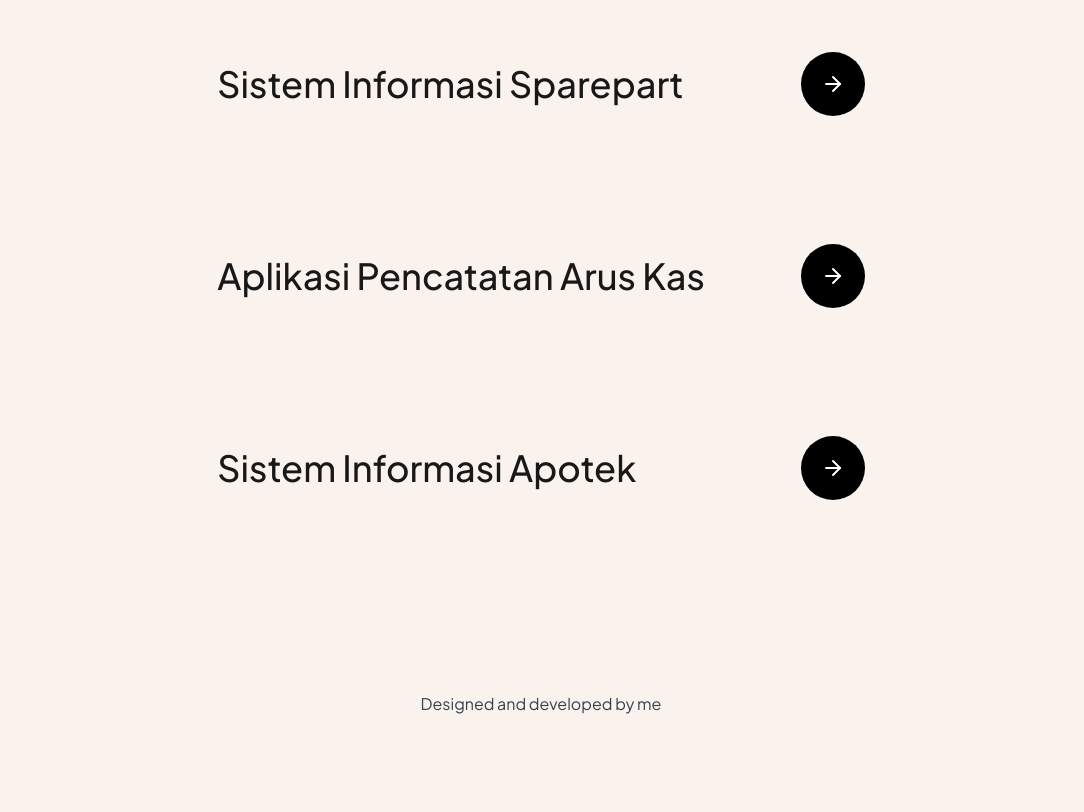
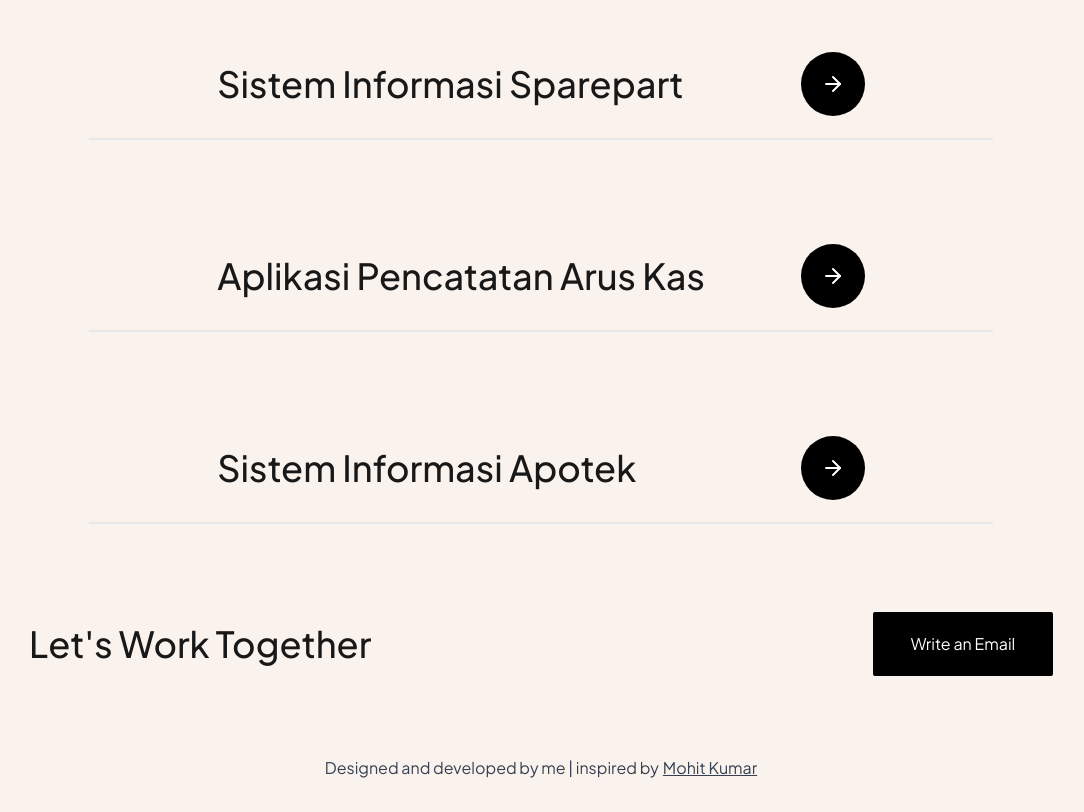
Before and after one commit to wildanrizkii/profile-portfolio, a Next.js app: page / in a window 1280 px wide. Shown: the part 1200-2012 px from the top of the page, without its empty margins (99-1183 px from the left). Before the commit the page ends 1948 px from the top, so only its background shows below. Built offline with nearby package versions, Linux system fonts and the light colour scheme.

Commit message:
Fix icon

```diff
--- a/src/components/Home/index.jsx
+++ b/src/components/Home/index.jsx
@@ -9,6 +9,9 @@ import { ArrowRight } from "lucide-react";
 const Portfolio = () => {
   const [position, setPosition] = useState({ x: 0, y: 0 });
   const [isHovered, setIsHovered] = useState(false);
+  const [isHovered1, setIsHovered1] = useState(false);
+  const [isHovered2, setIsHovered2] = useState(false);
+  const [isHovered3, setIsHovered3] = useState(false);
 
   const handleMouseMove = (e) => {
     const imageWidth = 192; // Sesuaikan ukuran gambar (misalnya w-48)
@@ -92,15 +95,33 @@ const Portfolio = () => {
                 <ArrowRight size={24} />
               </motion.span>
             </motion.button>
+
+            <motion.div
+              className="absolute bottom-[-24px] left-0 right-0 h-[2px] bg-gray-200" // Jarak 8px dari elemen di atas
+              initial={{ backgroundColor: "#e5e7eb" }} // Warna awal abu-abu
+              animate={{ backgroundColor: isHovered ? "#000000" : "#e5e7eb" }} // Animasi warna saat hover
+              transition={{ duration: 0.3 }} // Durasi animasi
+            />
           </div>
         </div>
+        {isHovered && (
+          <motion.img
+            src="/images/CMW.png"
+            alt="preview"
+            className="w-96 h-auto rounded-md shadow-2xl pointer-events-none fixed top-0 left-0 z-[-1]"
+            animate={{ x: position.x, y: position.y, opacity: 1 }}
+            initial={{ opacity: 0 }}
+            exit={{ opacity: 0 }}
+            transition={{ type: "spring", stiffness: 200, damping: 20 }}
+          />
+        )}
 
         {/* Project 2 */}
         <div className="items-center text-center w-full">
           <div
             className="flex flex-col md:flex-row gap-6 md:gap-24 justify-between items-center w-full px-8 md:px-32 relative"
-            onMouseEnter={() => setIsHovered(true)}
-            onMouseLeave={() => setIsHovered(false)}
+            onMouseEnter={() => setIsHovered1(true)}
+            onMouseLeave={() => setIsHovered1(false)}
             onMouseMove={handleMouseMove}
           >
             {/* Teks di kiri */}
@@ -122,11 +143,18 @@ const Portfolio = () => {
                 <ArrowRight size={24} />
               </motion.span>
             </motion.button>
+
+            <motion.div
+              className="absolute bottom-[-24px] left-0 right-0 h-[2px] bg-gray-200" // Jarak 8px dari elemen di atas
+              initial={{ backgroundColor: "#e5e7eb" }} // Warna awal abu-abu
+              animate={{ backgroundColor: isHovered1 ? "#000000" : "#e5e7eb" }} // Animasi warna saat hover
+              transition={{ duration: 0.3 }} // Durasi animasi
+            />
           </div>
         </div>
 
         {/* Gambar dengan animasi mengikuti cursor */}
-        {isHovered && (
+        {isHovered1 && (
           <motion.img
             src="/images/CMW.png"
             alt="preview"
@@ -141,8 +169,8 @@ const Portfolio = () => {
         <div className="items-center text-center w-full">
           <div
             className="flex flex-col md:flex-row gap-6 md:gap-24 justify-between items-center w-full px-8 md:px-32 relative"
-            onMouseEnter={() => setIsHovered(true)}
-            onMouseLeave={() => setIsHovered(false)}
+            onMouseEnter={() => setIsHovered2(true)}
+            onMouseLeave={() => setIsHovered2(false)}
             onMouseMove={handleMouseMove}
           >
             {/* Teks di kiri */}
@@ -164,11 +192,18 @@ const Portfolio = () => {
                 <ArrowRight size={24} />
               </motion.span>
             </motion.button>
+
+            <motion.div
+              className="absolute bottom-[-24px] left-0 right-0 h-[2px] bg-gray-200" // Jarak 8px dari elemen di atas
+              initial={{ backgroundColor: "#e5e7eb" }} // Warna awal abu-abu
+              animate={{ backgroundColor: isHovered2 ? "#000000" : "#e5e7eb" }} // Animasi warna saat hover
+              transition={{ duration: 0.3 }} // Durasi animasi
+            />
           </div>
         </div>
 
         {/* Gambar dengan animasi mengikuti cursor */}
-        {isHovered && (
+        {isHovered2 && (
           <motion.img
             src="/images/CMW.png"
             alt="preview"
@@ -181,9 +216,33 @@ const Portfolio = () => {
         )}
       </div>
 
+      <div className="items-center text-center w-full">
+        <div className="flex flex-col md:flex-row gap-6 md:gap-24 justify-between items-center w-full px-8 md:px-32 relative">
+          {/* Teks di kiri */}
+          <h1 className="text-4xl font-medium text-dark-gray text-left">
+            Let's Work Together
+          </h1>
+
+          <motion.button
+            className="w-16 h-16 flex items-center justify-center rounded-sm bg-black text-white mt-4 md:mt-0"
+            whileHover={{ scale: 1.05, backgroundColor: "#00000" }}
+            whileTap={{ scale: 0.95 }}
+            transition={{ type: "spring", stiffness: 300 }}
+            style={{ width: "180px" }}
+          >
+            <a href="mailto:wildanrizki9560@gmail.com">Write an Email</a>
+          </motion.button>
+        </div>
+      </div>
+
       {/* Footer */}
-      <footer className="py-8 text-center bg-transparent mt-12">
-        <p className="text-gray-700">Designed and developed by me</p>
+      <footer className="py-8 bg-transparent mt-12">
+        <div className="text-gray-700 flex justify-center items-center gap-1">
+          <div>Designed and developed by me | inspired by</div>
+          <a href="https://mohitkumar.dev/" className="underline">
+            Mohit Kumar
+          </a>
+        </div>
       </footer>
     </div>
   );
```
